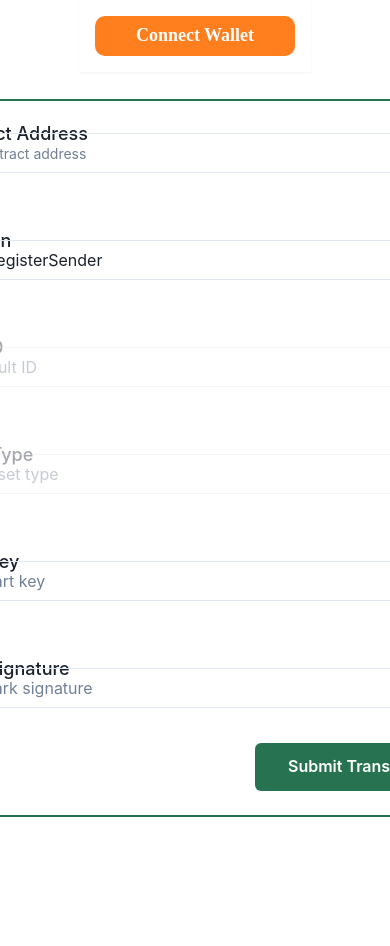
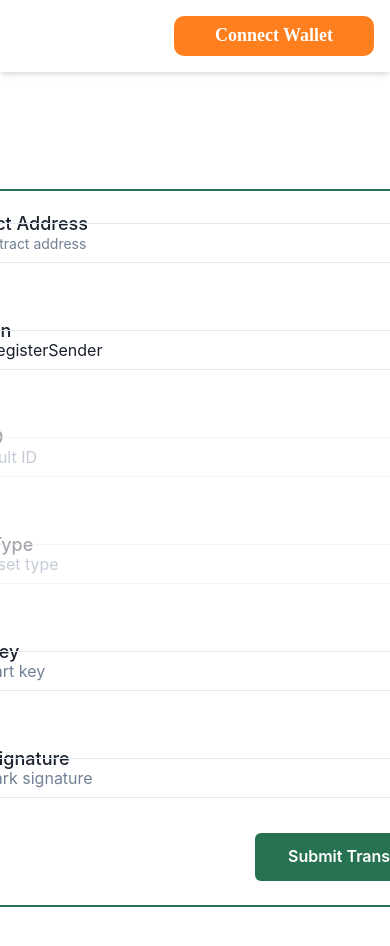
Before and after one commit to leonmantell/myapp-with-next-charkra, a Next.js app: page /inputing in a window 390 px wide. Shown: the top 946 px of the page. Before the commit the page ends 844 px from the top, so only its background shows below. Built offline with nearby package versions, Linux system fonts and the light colour scheme.

Commit message:
first responsive

```diff
--- a/src/app/inputing/page.tsx
+++ b/src/app/inputing/page.tsx
@@ -38,20 +38,18 @@ export function App() {
   return (
     <Flex
       flexDirection="column"
-      width="100vw"
-      height="100vh"
+      width="100%"
+      height="100%"
       backgroundColor="white"
       justifyContent="center"
       alignItems="center"
     >
-      <Box p={[4, 18]} boxShadow={"sm"}>
-        <Stack direction="row" spacing={4} align="center">
+      <Box width="100vw" p={[4, 18]} boxShadow={"md"}>
+        <Flex justifyContent="end">
           <Button
             width="200px"
             height="40px"
             colorScheme="teal"
-            variant="solid"
-            ml="auto"
             backgroundColor="#FF7E1D"
             borderRadius="10px"
           >
@@ -59,17 +57,11 @@ export function App() {
               Connect Wallet
             </Text>
           </Button>
-        </Stack>
+        </Flex>
       </Box>
       <Box height="952px" sx={{ display: "flex", alignItems: "center" }}>
         <Box>
-          <Box
-            border="2px"
-            borderColor="#277351"
-            borderRadius="10"
-            py="auto"
-            //sx={{ display: "flex", alignItems: "center" }}
-          >
+          <Box border="2px" borderColor="#277351" borderRadius="10" py="auto">
             <Stack
               spacing={6}
               flexDir="column"
```
